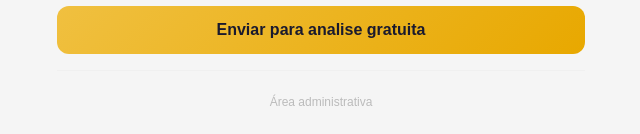
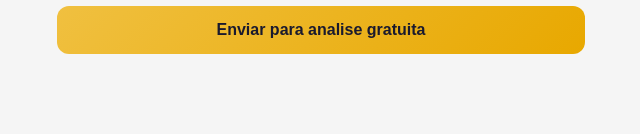
Before and after one commit to Diogenesjardim/dj-multimarcas, a plain HTML site: page index.html in a window 1280 px wide. Shown: the part 2125-2259 px from the top of the page, 319-959 px from the left. After the commit the page ends 2199 px from the top, so only its background shows below. Drawn offline with Linux system fonts and the light colour scheme.

Commit message:
fix: remover botao admin visivel no formulario publico
Co-Authored-By: Claude Sonnet 4.6 <noreply@anthropic.com>
Claude-Session: https://claude.ai/code/session_01HsU3zkQT7ZMewdbkBYJqXJ

```diff
--- a/index.html
+++ b/index.html
@@ -147,7 +147,6 @@ textarea{resize:vertical;min-height:76px}
     <button type="button" class="btn-enviar" id="btn_enviar" onclick="enviar()">Enviar para analise gratuita</button>
 <div id="msg_erro" style="display:none;margin-top:12px;padding:12px;background:#fce8e8;border-radius:10px;color:#a32d2d;font-size:14px;text-align:center"></div>
   </div>
-    <div class="admin-link"><button type="button" onclick="showLogin()">Área administrativa</button></div>
   </div>
 </div>
 
```
